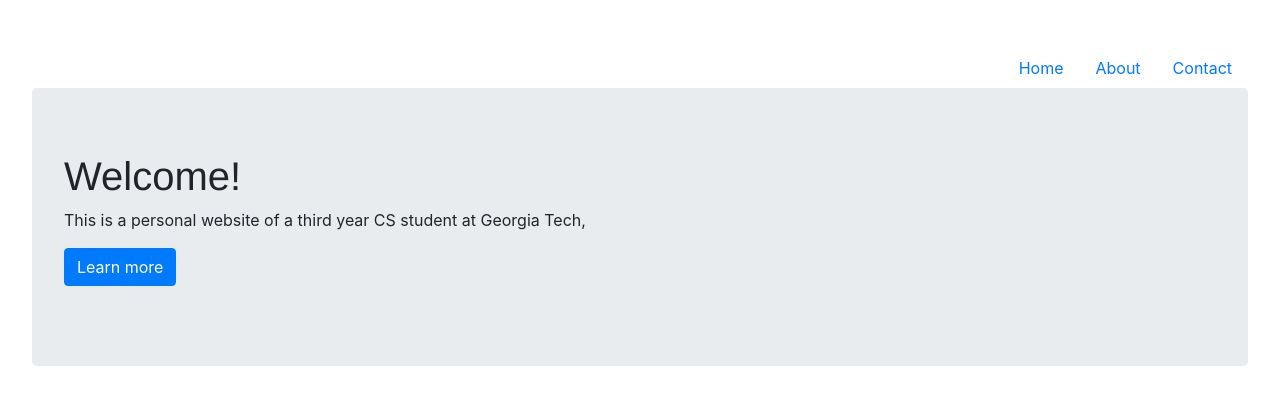
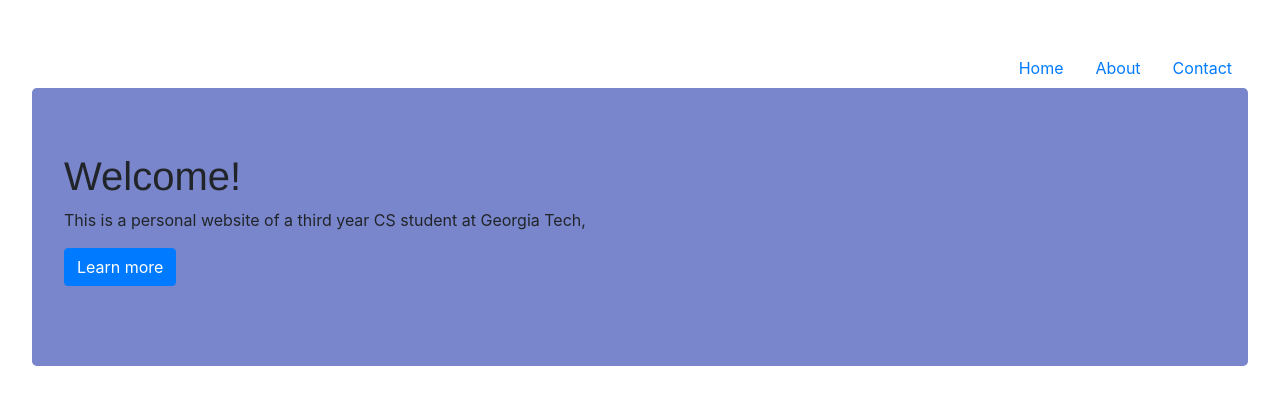
Before and after one commit to ehuang42/ehuang42.github.io, a Gatsby site: page / in a window 1280 px wide. Built offline with nearby package versions, Linux system fonts and the light colour scheme; Gatsby itself is replaced by a stand-in of ours.

Commit message:
FIXED THE COLOR CSS

```diff
--- /dev/null
+++ b/src/components/jumbo.js
@@ -0,0 +1,20 @@
+import React from "react"
+import Button from 'react-bootstrap/Button'
+import Jumbotron from 'react-bootstrap/Jumbotron'
+import '../styles/global.css'
+import containerStyles from "../styles/jumbo.module.css"
+
+
+export default ({ children }) => (
+    // <div className={containerStyles.div}>
+    <Jumbotron className={containerStyles.jumbo}>
+        <h1>Welcome!</h1>
+        <p>
+            This is a personal website of a third year CS student at Georgia Tech,
+        </p>
+        <p>
+            <Button variant="primary">Learn more</Button>
+        </p>
+    </Jumbotron>
+    // </div>
+  )
--- a/src/components/layout.js
+++ b/src/components/layout.js
@@ -1,6 +1,7 @@
 import React from "react"
 import Nav from 'react-bootstrap/Nav'
 import '../styles/global.css'
+
 
 export default ({ children }) => (
   // nav bar on top
--- a/src/pages/index.js
+++ b/src/pages/index.js
@@ -1,14 +1,17 @@
 import React from "react"
 import Layout from "../components/layout"
-import Button from "react-bootstrap/Button"
+// import Button from "react-bootstrap/Button"
 // import photo from '../assets/goldman.jpg'
-import Jumbotron from 'react-bootstrap/Jumbotron'
+
 
 import 'bootstrap/dist/css/bootstrap.css';
+import '../styles/global.css'
+import Jumbo from '../components/jumbo'
 
-import '../styles/global.css'
+// import Jumbotron from "react-bootstrap/Jumbotron";
 
-class App extends React.Component{
+
+class App extends React.Component {
   constructor(props) {
       super(props);
       this.state = {
@@ -23,7 +26,10 @@ class App extends React.Component{
   render () {
     return (
         <Layout>
-          <Jumbotron className='jumbotron'>
+          <Jumbo>
+
+          </Jumbo>
+          {/* <Jumbotron>
           <h1>Welcome!</h1>
         <p>
             This is a personal website of a third year CS student at Georgia Tech,
@@ -31,8 +37,7 @@ class App extends React.Component{
         <p>
             <Button variant="primary">Learn more</Button>
         </p>
-          </Jumbotron>
-
+          </Jumbotron> */}
         </Layout>
   )}
 
--- a/src/styles/global.css
+++ b/src/styles/global.css
@@ -1,14 +1,8 @@
 
-.jumbotron {
-  background-color: black;
-}
 .photo {
   border-radius: 30%;
 }
 
-.jumbotron {
-  background-color: #7986CB;
-}
 /*
 .mr-sm-2 {
   background-color: coral;
--- /dev/null
+++ b/src/styles/jumbo.module.css
@@ -0,0 +1,4 @@
+
+.jumbo {
+    background-color: #7986CB;
+  }
```
Lines whose indentation alone changed are shown as unchanged.
